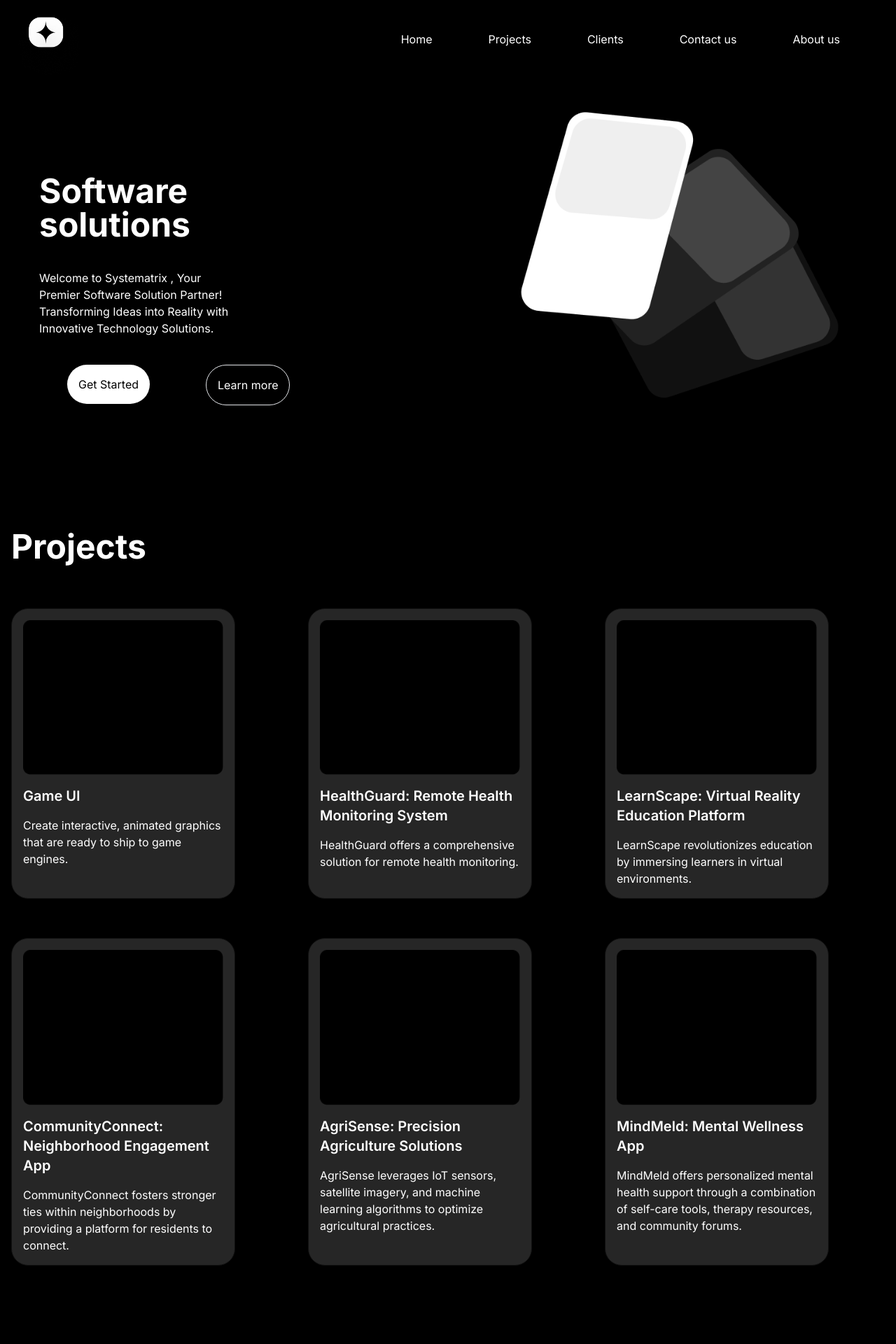
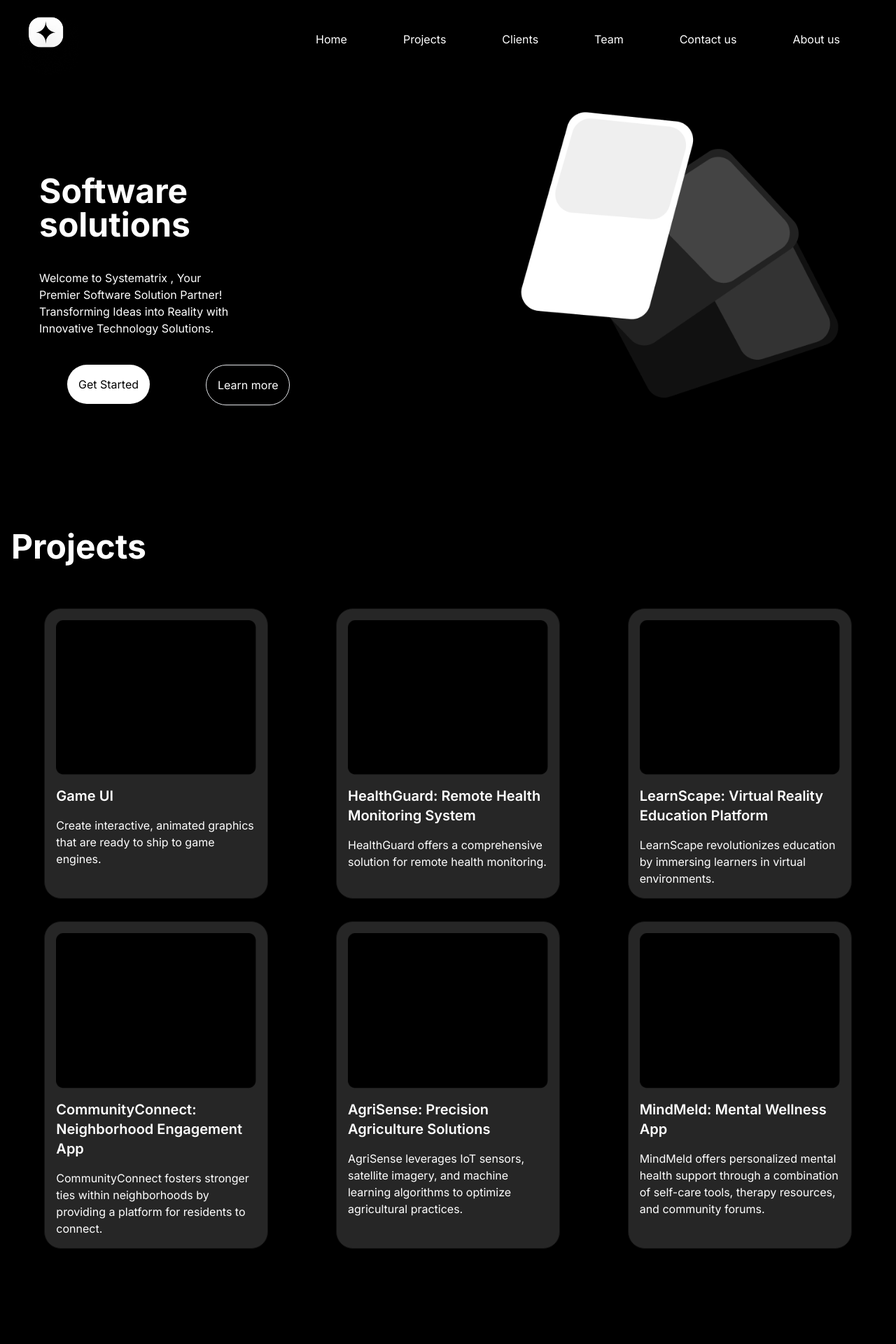
Before and after one commit to Shivprasadcp/Systematrix.solutions.org, a Next.js app: page / in a window 1280 px wide. Shown: the top 1920 px of the page at 70% size. Built offline with nearby package versions, Linux system fonts and the light colour scheme.

Commit message:
Working Navigation

```diff
--- a/src/app/components/layout/Header.tsx
+++ b/src/app/components/layout/Header.tsx
@@ -1,3 +1,42 @@
+// import React from 'react';
+// import Image from 'next/image';
+// import logo from '../../../../public/logo.png';
+// import Wrapper from '@/shared/Wrapper';
+// import Link from 'next/link';
+
+// const Header = () => {
+//     return (
+//         <header>
+
+//             <Wrapper>
+//                 <div className=' flex items-center justify-between text-white '>
+//                     {/*Logo*/}
+//                     <Link className='hover: text-teal-700 duration-300' href={"/"}>
+
+//                         <div className='w-28 h-28 relative top-2.5'>
+//                             <Image src={logo} alt='Logo' />
+//                         </div>
+//                     </Link>
+//                     {/*Navigation bar*/}
+
+//                     <ul className='flex gap-20 pr-16 '>
+//                         <Link className='hover:text-gray-500   duration-300 ' href={"/sections/Hero"}><li>Home</li></Link>
+//                         <Link className='hover:text-gray-500   duration-300' href={"/sections/Projects"}><li>Projects</li></Link>
+//                         <Link className='hover:text-gray-500   duration-300' href={""}><li>Clients</li></Link>
+//                         <Link className='hover:text-gray-500   duration-300' href={""}><li>Contact us</li></Link>
+//                         <Link className='hover:text-gray-500   duration-300' href={""}><li>About us</li></Link>
+//                     </ul>
+
+
+//                 </div>
+//             </Wrapper>
+//         </header>
+//     );
+// }
+
+// export default Header;
+
+
 import React from 'react';
 import Image from 'next/image';
 import logo from '../../../../public/logo.png';
@@ -7,27 +46,43 @@ import Link from 'next/link';
 const Header = () => {
     return (
         <header>
-
             <Wrapper>
-                <div className=' flex items-center justify-between text-white '>
-                    {/*Logo*/}
-                    <Link className='hover: text-teal-700 duration-300' href={"/"}>
-
+                <div className='flex items-center justify-between text-white'>
+                    {/* Logo */}
+                    <Link href="/" className='hover:text-teal-700 duration-300'>
                         <div className='w-28 h-28 relative top-2.5'>
                             <Image src={logo} alt='Logo' />
                         </div>
+
                     </Link>
-                    {/*Navigation bar*/}
 
                     <ul className='flex gap-20 pr-16 '>
-                        <Link className='hover:text-gray-500   duration-300 ' href={""}><li>Home</li></Link>
-                        <Link className='hover:text-gray-500   duration-300' href={""}><li>Projects</li></Link>
-                        <Link className='hover:text-gray-500   duration-300' href={""}><li>Clients</li></Link>
-                        <Link className='hover:text-gray-500   duration-300' href={""}><li>Contact us</li></Link>
-                        <Link className='hover:text-gray-500   duration-300' href={""}><li>About us</li></Link>
+                        <li>
+                            <Link href="/#home" className='hover:text-gray-500 duration-300'>Home
+                            </Link>
+                        </li>
+                        <li>
+                            <Link href="/#projects" className='hover:text-gray-500 duration-300'>Projects
+                            </Link>
+                        </li>
+                        <li>
+                            <Link href="/#clients" className='hover:text-gray-500 duration-300'>Clients
+                            </Link>
+                        </li>
+                        <li>
+                            <Link href="/#team" className='hover:text-gray-500 duration-300'>Team
+                            </Link>
+                        </li>
+                        <li>
+                            <Link href="/#contactus" className='hover:text-gray-500 duration-300'>Contact us
+                            </Link>
+                        </li>
+
+                        <li>
+                            <Link href="/#footer" className='hover:text-gray-500 duration-300'>About us
+                            </Link>
+                        </li>
                     </ul>
-
-
                 </div>
             </Wrapper>
         </header>
--- a/src/app/page.tsx
+++ b/src/app/page.tsx
@@ -1,3 +1,28 @@
+// import Clients from "@/sections/Clients";
+// import Contactus from "@/sections/Contactus";
+// import Footer from "@/sections/Footer";
+// import Hero from "@/sections/Hero";
+// import Projects from "@/sections/Projects";
+// import Team from "@/sections/Team";
+
+
+// export default function Home() {
+//   return (
+//     <>
+//       <main>
+//         {/*Hero*/}
+//         <Hero />
+//         <Projects />
+//         <Clients />
+//         <Contactus />
+//         <Team />
+//         <Footer/>
+//       </main>
+//     </>
+//   );
+// }
+
+
 import Clients from "@/sections/Clients";
 import Contactus from "@/sections/Contactus";
 import Footer from "@/sections/Footer";
@@ -5,18 +30,34 @@ import Hero from "@/sections/Hero";
 import Projects from "@/sections/Projects";
 import Team from "@/sections/Team";
 
-
 export default function Home() {
   return (
     <>
       <main>
-        {/*Hero*/}
-        <Hero />
-        <Projects />
-        <Clients />
-        <Contactus />
-        <Team />
-        <Footer/>
+
+        <section id="home">
+          <Hero />
+        </section>
+
+        <section id="projects">
+          <Projects />
+        </section>
+
+        <section id="clients">
+          <Clients />
+        </section>
+
+        <section id="team">
+          <Team />
+        </section>
+
+        <section id="contactus">
+          <Contactus />
+        </section>
+
+        <section id="footer">
+          <Footer />
+        </section>
       </main>
     </>
   );
--- a/src/sections/Clients.tsx
+++ b/src/sections/Clients.tsx
@@ -5,13 +5,14 @@ import Wrapper from '@/shared/Wrapper';
 
 const Clients = () => {
   return (
-    <section>
-        <Wrapper>
-      <div className='mt-40'>
-        <Image src={clients} alt='Clients data'/>
-      </div>
+    <section style={{ display: 'flex', justifyContent: 'center', alignItems: 'center' }}>
+      <Wrapper>
+        <div className='mt-40'>
+          <Image src={clients} alt='Clients data' />
+        </div>
       </Wrapper>
     </section>
+
   );
 }
 
--- a/src/sections/Contactus.tsx
+++ b/src/sections/Contactus.tsx
@@ -4,16 +4,16 @@ import React from 'react';
 
 const Contactus = () => {
   return (
-    <section>
+    <section >
       <Wrapper>
-        <div className=' text-white mt-10 md:mt-20'>
+        <div className=' text-white mt-48'>
           <h2 className='text-4xl font-serif text-center md:text-left'> Contact us</h2>
 
           {/* contact info */}
           <div className='flex flex-col text-2xl bg-contact-box text-black p-5 mt-8 font-normal'>
             <div className="flex flex-col  md:space-x-8">
 
-              <div className="flex flex-row mt-4 md:mt-0">
+              <div className="flex flex-row  mt-4 md:mt-0">
                 <h4>Name:</h4>
                 <form>
                   <input className='bg-input-box rounded-lg mt-2' type="text" name="field-name" />
--- a/src/sections/Projects.tsx
+++ b/src/sections/Projects.tsx
@@ -45,7 +45,7 @@ const Projects = () => {
                 </div>
 
                 {/* Boxes */}
-                <div className='mt-8 md:mt-12 grid grid-cols-1 md:grid-cols-2 lg:grid-cols-3 gap-6'>
+                <div className='mt-8 md:mt-12 grid grid-cols-1 md:grid-cols-2 lg:grid-cols-3 gap-x-0.5 justify-items-center'>
                     {ProjectData.map((item, index) => (
                         <Projectbox
                             key={index}
@@ -54,6 +54,8 @@ const Projects = () => {
                         />
                     ))}
                 </div>
+
+
             </Wrapper>
         </section>
     );
```
